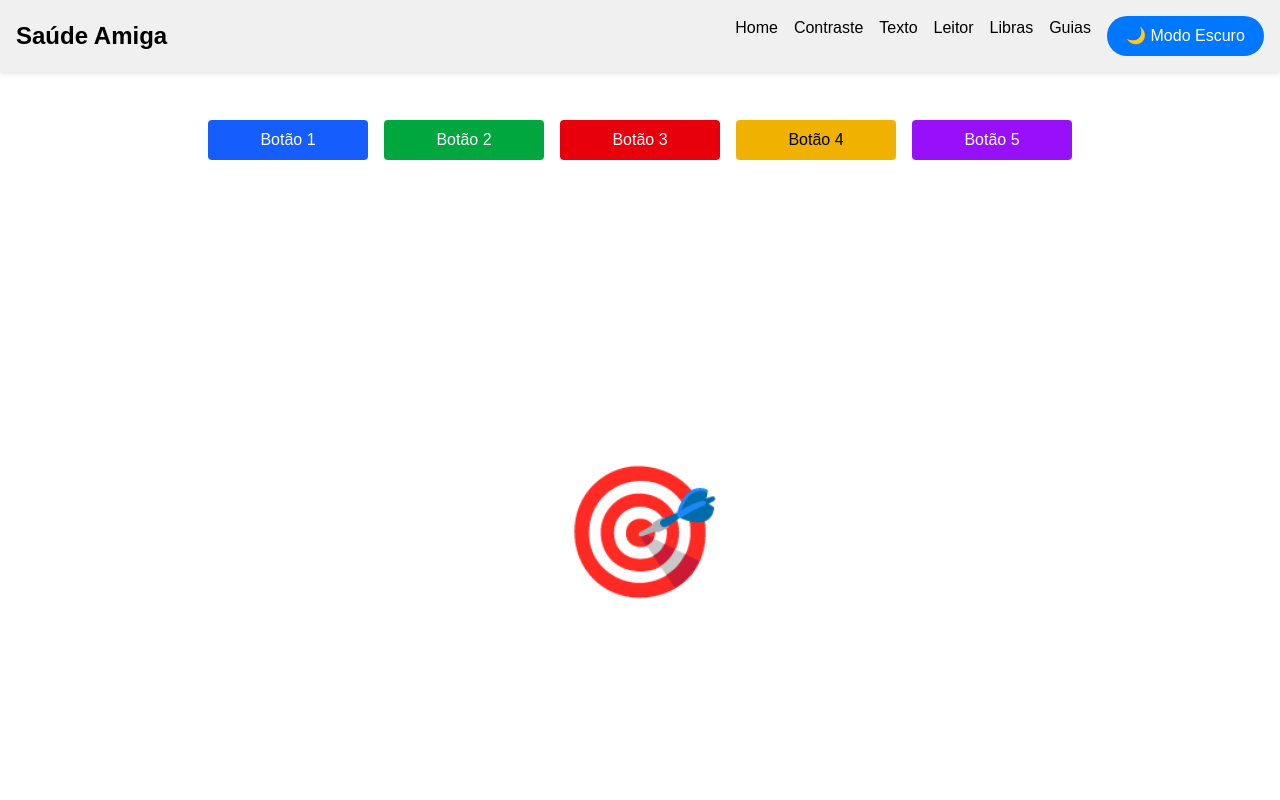
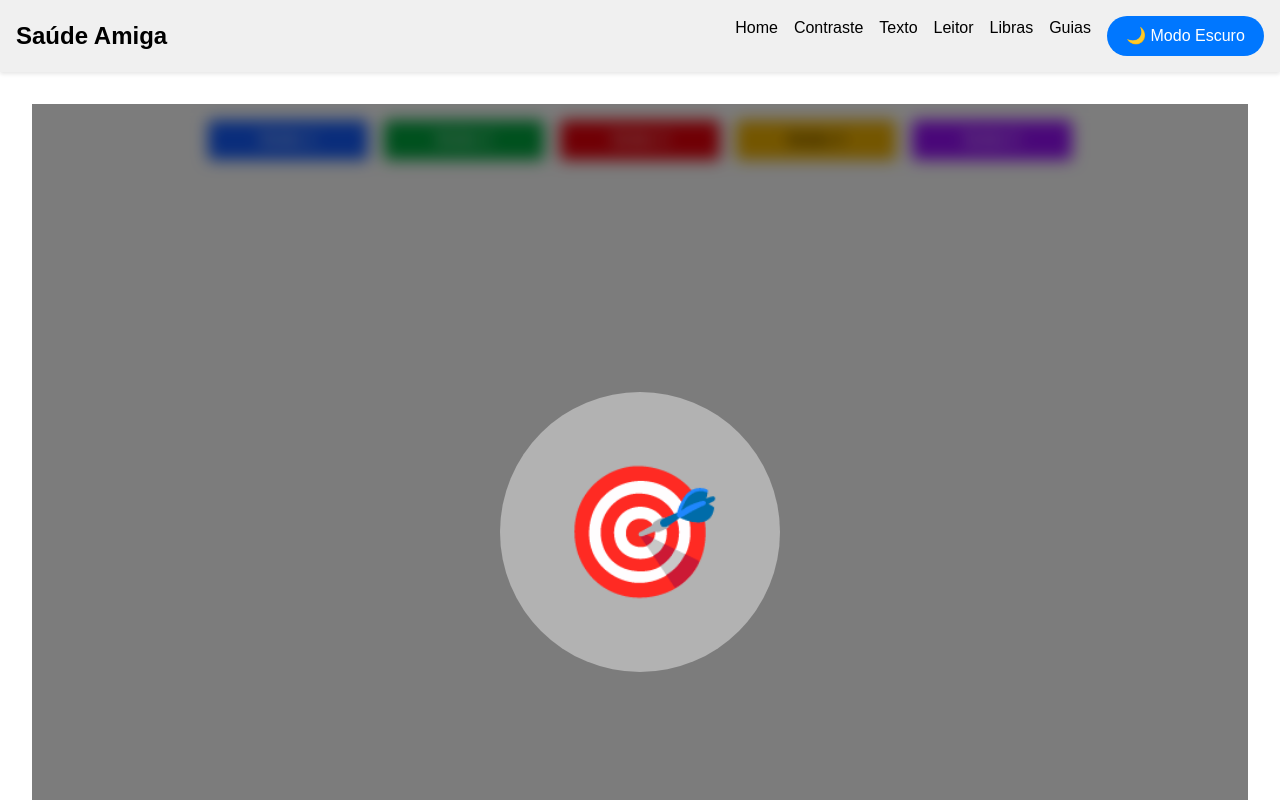
Before and after one commit to saude-amiga/saude-amiga-next, a React (Vite) app: page /guias in a window 1280 px wide. Both pictures are taken after a click on the button "Botão 2". Shown: the top 800 px of the page. Built offline with nearby package versions, Linux system fonts and the light colour scheme.

Commit message:
feat(Guias): botão blur ok?

```diff
--- a/src/routes/Guias/index.tsx
+++ b/src/routes/Guias/index.tsx
@@ -5,6 +5,7 @@ export default function Guias() {
   const containerRef = useRef<HTMLDivElement>(null);
   const [posicao, setPosicao] = useState<{ top: number; left: number; width: number; height: number } | null>(null);
   const [mostrarPing, setMostrarPing] = useState(false);
+  const [mostrarBlur, setMostrarBlur] = useState(false);
 
   useEffect(() => {
     if (emojiRef.current && containerRef.current) {
@@ -17,10 +18,10 @@ export default function Guias() {
         height: emojiRect.height,
       });
     }
-  }, [mostrarPing]);
+  }, [mostrarPing, mostrarBlur]);
 
   return (
-    <div ref={containerRef} className="h-screen flex flex-col relative">
+    <div ref={containerRef} className="h-screen flex flex-col relative overflow-hidden">
       <div className="flex flex-col sm:flex-row justify-center items-center gap-4 pt-4">
         <button
           className="px-4 py-2 bg-blue-600 text-white rounded w-40 text-center"
@@ -28,17 +29,25 @@ export default function Guias() {
         >
           Botão 1
         </button>
-        <button className="px-4 py-2 bg-green-600 text-white rounded w-40 text-center">Botão 2</button>
+        <button
+          className="px-4 py-2 bg-green-600 text-white rounded w-40 text-center"
+          onClick={() => setMostrarBlur(true)}
+        >
+          Botão 2
+        </button>
         <button className="px-4 py-2 bg-red-600 text-white rounded w-40 text-center">Botão 3</button>
         <button className="px-4 py-2 bg-yellow-500 text-black rounded w-40 text-center">Botão 4</button>
         <button className="px-4 py-2 bg-purple-600 text-white rounded w-40 text-center">Botão 5</button>
       </div>
 
-      <div className="grow flex justify-center items-center">
+      <div className="grow flex justify-center items-center z-10">
         <span
           ref={emojiRef}
           className="text-9xl cursor-pointer"
-          onClick={() => setMostrarPing(false)}
+          onClick={() => {
+            setMostrarPing(false);
+            setMostrarBlur(false);
+          }}
         >
           🎯
         </span>
@@ -46,7 +55,7 @@ export default function Guias() {
 
       {mostrarPing && posicao && (
         <div
-          className="absolute animate-ping rounded-full bg-blue-600 opacity-60 pointer-events-none"
+          className="absolute animate-ping rounded-full bg-blue-600 opacity-60 pointer-events-none z-0"
           style={{
             top: posicao.top + posicao.height / 2 - 150,
             left: posicao.left + posicao.width / 2 - 150,
@@ -55,6 +64,24 @@ export default function Guias() {
           }}
         />
       )}
+
+      {mostrarBlur && posicao && (
+        <>
+          <div className="absolute inset-0 backdrop-blur-sm bg-black/30 z-0 pointer-events-none" />
+          <div
+            className="absolute z-10 pointer-events-none"
+            style={{
+              top: posicao.top + posicao.height / 2 - 140,
+              left: posicao.left + posicao.width / 2 - 140,
+              width: 280,
+              height: 280,
+              borderRadius: "50%",
+              backgroundColor: "transparent",
+              boxShadow: "0 0 0 9999px rgba(0,0,0,0.3)",
+            }}
+          />
+        </>
+      )}
     </div>
   );
 }
```
